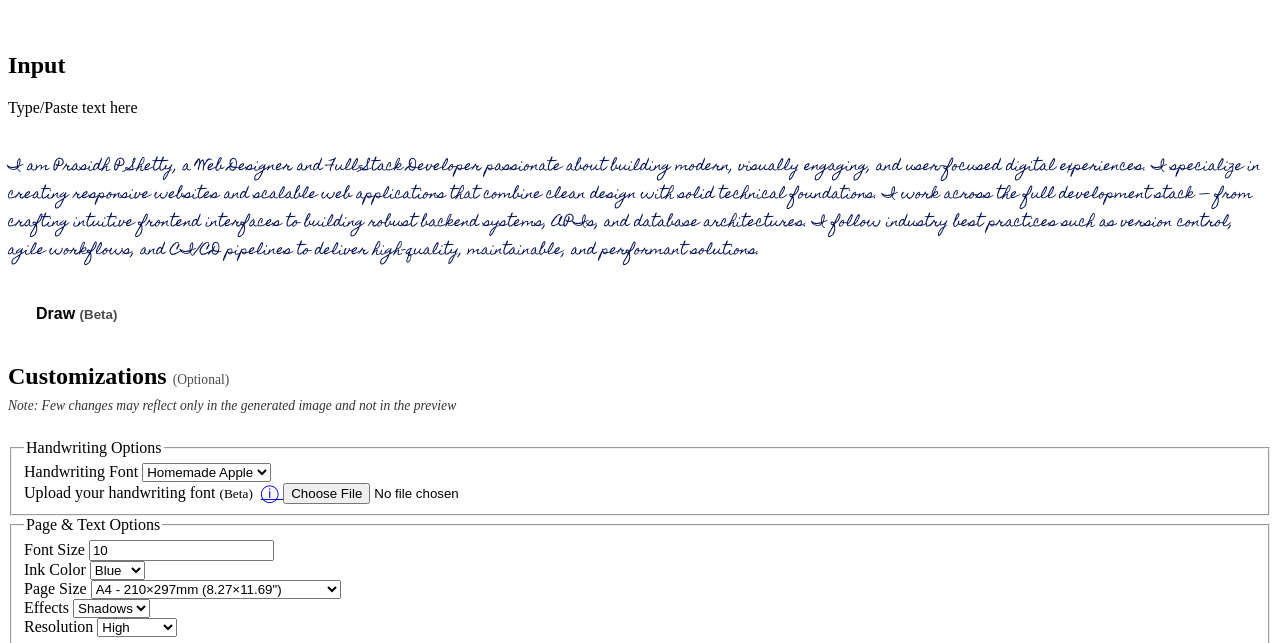
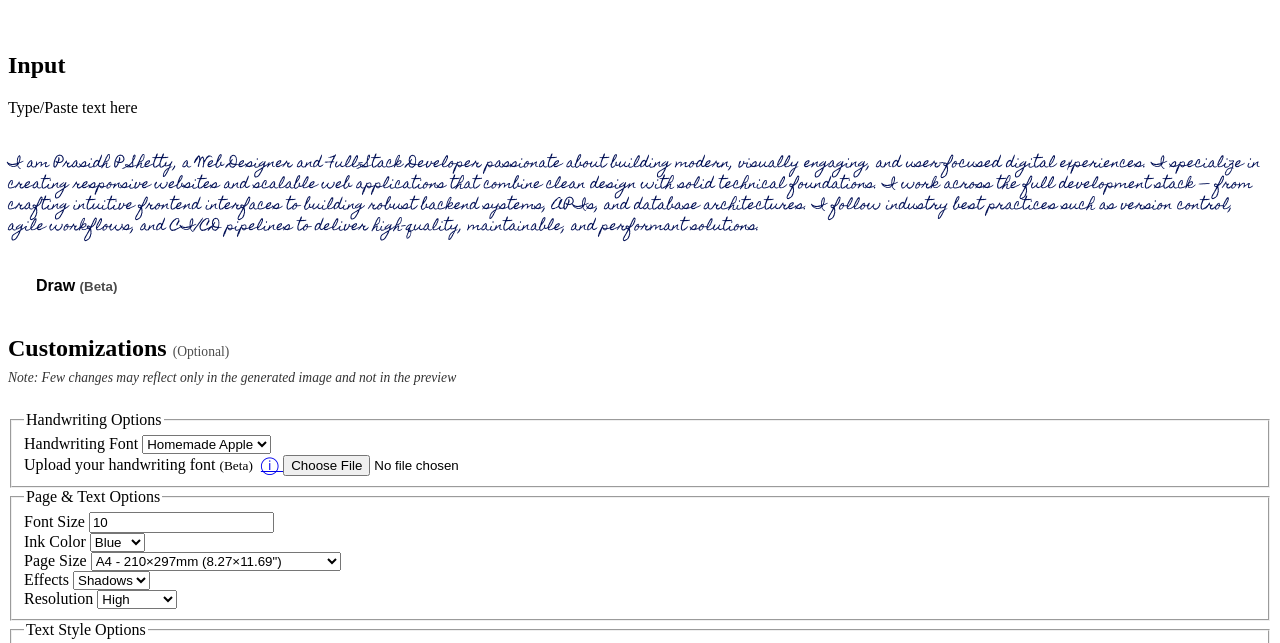
Before and after one commit to Prasidhpshetty7/handwriter, a website with bundled scripts: page index.html in a window 1280 px wide. Shown: the part 147-790 px from the top of the page. Built offline with nearby package versions, Linux system fonts and the light colour scheme; a web font is replaced by a local one.

Commit message:
new updates

```diff
--- a/css/index.css
+++ b/css/index.css
@@ -377,6 +377,7 @@ body.dark .github-corner {
 .paper-content {
   margin: 10px;
   width: 100%;
+  /* Don't set font properties here - let spans control everything */
 }
 .page-a.lines .paper-content {
   background-image: linear-gradient(#999 0.05em, transparent 0.1em);
--- a/js/utils/rich-text.mjs
+++ b/js/utils/rich-text.mjs
@@ -46,24 +46,25 @@ export function updateCurrentStyle(property, value) {
 function getCurrentStyleString() {
   const metrics = fontMetrics[currentStyle.fontFamily] || fontMetrics["'Homemade Apple', cursive"];
 
-  let style = `font-family: ${currentStyle.fontFamily}; color: ${currentStyle.color}; font-size: ${metrics.fontSize}; position: relative; top: ${metrics.verticalOffset}; letter-spacing: ${metrics.letterSpacing};`;
+  // Use !important to prevent any external CSS from affecting these styles
+  let style = `font-family: ${currentStyle.fontFamily} !important; color: ${currentStyle.color} !important; font-size: ${metrics.fontSize} !important; position: relative !important; top: ${metrics.verticalOffset} !important; letter-spacing: ${metrics.letterSpacing} !important; line-height: 1.5em !important;`;
 
   if (currentStyle.bold) {
-    style += ' font-weight: bold;';
+    style += ' font-weight: bold !important;';
   } else {
-    style += ' font-weight: normal;';
+    style += ' font-weight: normal !important;';
   }
 
   if (currentStyle.italic) {
-    style += ' font-style: italic;';
+    style += ' font-style: italic !important;';
   } else {
-    style += ' font-style: normal;';
+    style += ' font-style: normal !important;';
   }
 
   if (currentStyle.underline) {
-    style += ' text-decoration: underline;';
+    style += ' text-decoration: underline !important;';
   } else {
-    style += ' text-decoration: none;';
+    style += ' text-decoration: none !important;';
   }
 
   return style;
@@ -141,7 +142,7 @@ function wrapExistingText() {
   if (existingText && !paperContentEl.querySelector('span')) {
     const span = document.createElement('span');
     const metrics = fontMetrics["'Homemade Apple', cursive"];
-    span.setAttribute('style', `font-family: 'Homemade Apple', cursive; color: #000f55; font-size: ${metrics.fontSize}; position: relative; top: ${metrics.verticalOffset};`);
+    span.setAttribute('style', `font-family: 'Homemade Apple', cursive !important; color: #000f55 !important; font-size: ${metrics.fontSize} !important; position: relative !important; top: ${metrics.verticalOffset} !important; line-height: 1.5em !important;`);
     span.textContent = existingText;
     paperContentEl.innerHTML = '';
     paperContentEl.appendChild(span);
```
